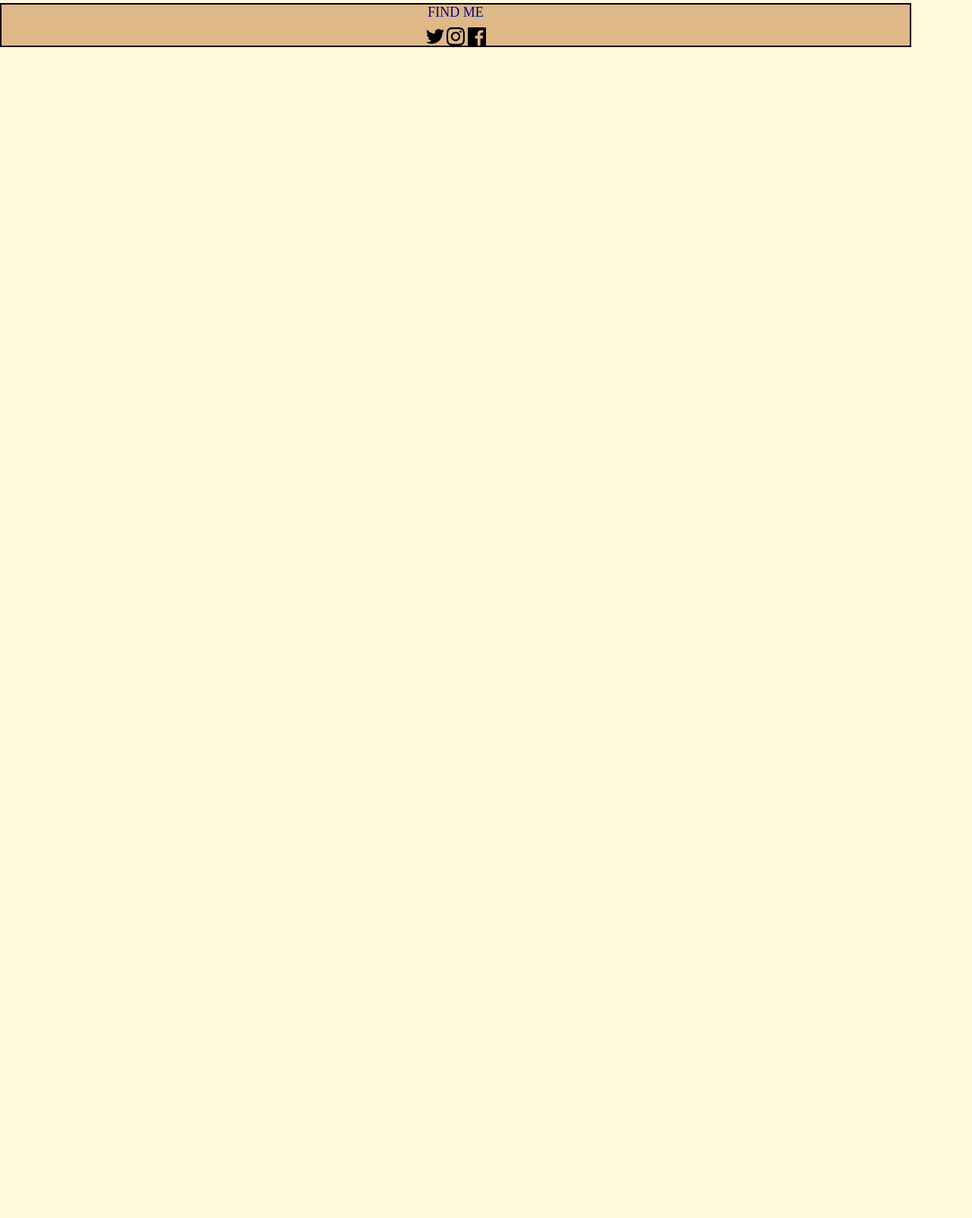
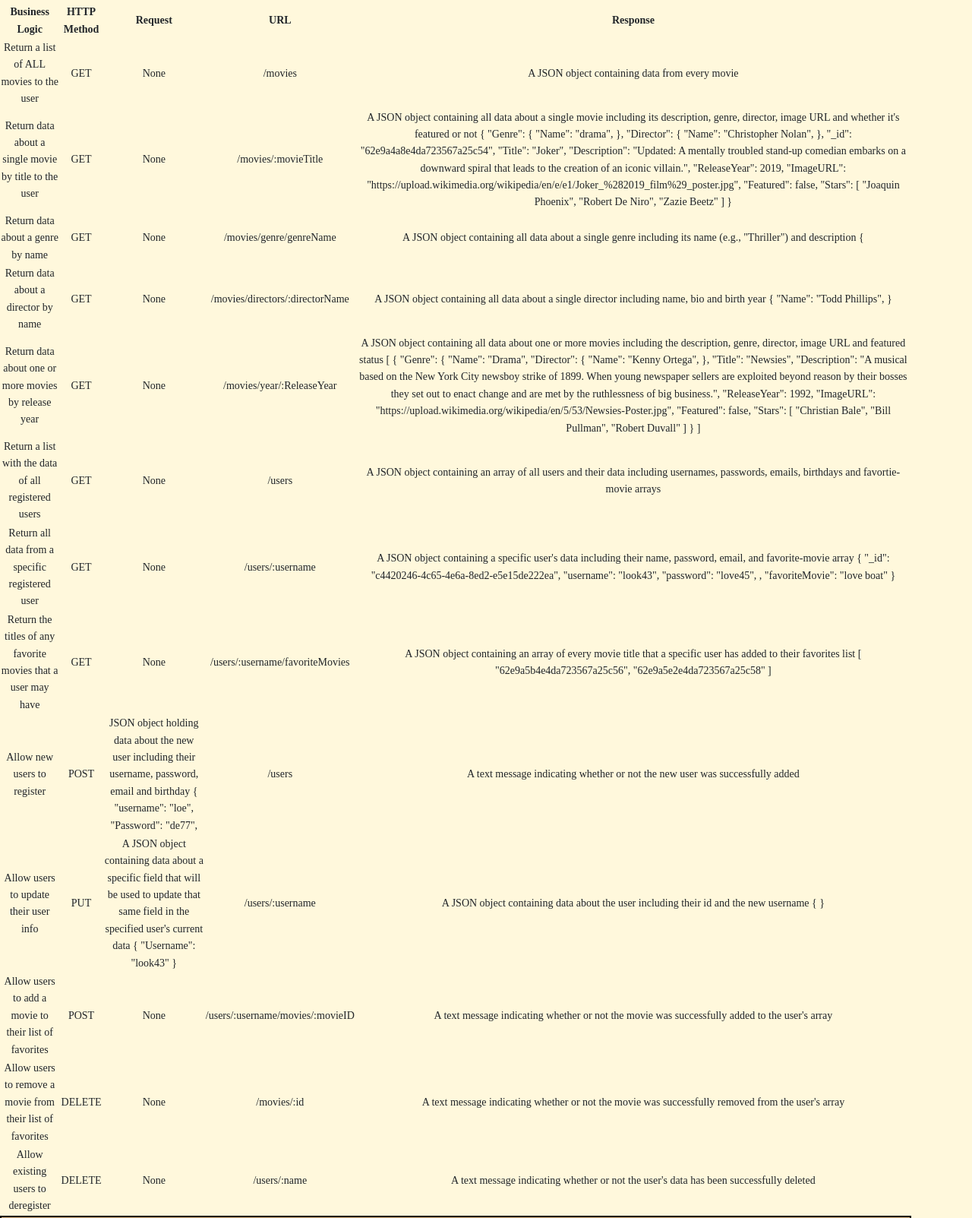
Before and after one commit to massouty/movie_api-4, a website: page public/documentation.html in a window 1280 px wide. Shown: the part 896-2499 px from the top of the page at 76% size. Before the commit the page ends 958 px from the top, so only its background shows below. Drawn offline with nearby package versions, Linux system fonts and the light colour scheme; a web font is replaced by a local one.

Commit message:
Update documentation.html
if applied , this commit will have edited all REST API PROCESS

```diff
--- a/public/documentation.html
+++ b/public/documentation.html
@@ -65,6 +65,210 @@
           <a href="#" class="button1" download target="blank">Watch Our Comedy Movies </a>
         </div>
       </div><br>
+      <div>
+        <table class="description-table">
+    <tr>
+      <th>Business Logic</th>
+      <th>HTTP Method</th>
+      <th>Request</th>
+      <th>URL</th>
+      <th>Response</th>
+    </tr>
+    <tr>
+      <td>Return a list of ALL movies to the user</td>
+      <td>GET</td>
+      <td>None</td>
+      <td>/movies</td>
+      <td>A JSON object containing data from every movie</td>
+    </tr>
+    <tr>
+      <td>Return data about a single movie by title to the user</td>
+      <td>GET</td>
+      <td>None</td>
+      <td>/movies/:movieTitle</td>
+      <td>A JSON object containing all data about a single movie including its description, genre, director, image URL and whether it's featured or not
+<span class="example-text">
+{
+  "Genre": {
+      "Name": "drama",
+
+  },
+  "Director": {
+      "Name": "Christopher Nolan",
+
+  },
+  "_id": "62e9a4a8e4da723567a25c54",
+  "Title": "Joker",
+  "Description": "Updated: A mentally troubled stand-up comedian embarks on a downward spiral that leads to the creation of an iconic villain.",
+  "ReleaseYear": 2019,
+  "ImageURL": "https://upload.wikimedia.org/wikipedia/en/e/e1/Joker_%282019_film%29_poster.jpg",
+  "Featured": false,
+  "Stars": [
+      "Joaquin Phoenix",
+      "Robert De Niro",
+      "Zazie Beetz"
+  ]
+}
+</span>
+      </td>
+    </tr>
+    <tr>
+      <td>Return data about a genre by name</td>
+      <td>GET</td>
+      <td>None</td>
+      <td>/movies/genre/genreName</td>
+      <td>A JSON object containing all data about a single genre including its name (e.g., "Thriller") and description
+<span class="example-text">
+{
+</span>
+      </td>
+    </tr>
+    <tr>
+      <td>Return data about a director by name</td>
+      <td>GET</td>
+      <td>None</td>
+      <td>/movies/directors/:directorName</td>
+      <td>A JSON object containing all data about a single director including name, bio and birth year
+<span class="example-text">
+{
+
+  "Name": "Todd Phillips",
+
+}
+</span>
+      </td>
+    </tr>
+    <tr>
+      <td>Return data about one or more movies by release year</td>
+      <td>GET</td>
+      <td>None</td>
+      <td>/movies/year/:ReleaseYear</td>
+      <td>A JSON object containing all data about one or more movies including the description, genre, director, image URL and featured status
+<span class="example-text">
+[
+  {
+    "Genre": {
+        "Name": "Drama",
+
+    "Director": {
+        "Name": "Kenny Ortega",
+
+    },
+
+    "Title": "Newsies",
+    "Description": "A musical based on the New York City newsboy strike of 1899. When young newspaper sellers are exploited beyond reason by their bosses they set out to enact change and are met by the ruthlessness of big business.",
+    "ReleaseYear": 1992,
+    "ImageURL": "https://upload.wikimedia.org/wikipedia/en/5/53/Newsies-Poster.jpg",
+    "Featured": false,
+    "Stars": [
+        "Christian Bale",
+        "Bill Pullman",
+        "Robert Duvall"
+    ]
+  }
+]
+</span>
+      </td>
+    </tr>
+    <tr>
+      <td>Return a list with the data of all registered users</td>
+      <td>GET</td>
+      <td>None</td>
+      <td>/users</td>
+      <td>A JSON object containing an array of all users and their data including usernames,
+        passwords, emails, birthdays and favortie-movie arrays
+      </td>
+    </tr>
+    <tr>
+      <td>Return all data from a specific registered user</td>
+      <td>GET</td>
+      <td>None</td>
+      <td>/users/:username</td>
+      <td>A JSON object containing a specific user's data including their name,
+        password, email,  and favorite-movie array
+<span class="example-text">
+{
+  "_id": "c4420246-4c65-4e6a-8ed2-e5e15de222ea",
+  "username": "look43",
+  "password": "love45",
+  ,
+  "favoriteMovie": "love boat"
+
+}
+</span>
+      </td>
+    </tr>
+    <tr>
+      <td>Return the titles of any favorite movies that a user may have</td>
+      <td>GET</td>
+      <td>None</td>
+      <td>/users/:username/favoriteMovies</td>
+      <td>A JSON object containing an array of every movie title that a specific user has added to their favorites list
+<span class="example-text">
+[
+  "62e9a5b4e4da723567a25c56",
+  "62e9a5e2e4da723567a25c58"
+]
+</span>
+      </td>
+    </tr>
+    <tr>
+      <td>Allow new users to register</td>
+      <td>POST</td>
+      <td>JSON object holding data about the new user including their username, password, email and birthday
+<span class="example-text">
+{
+  "username": "loe",
+  "Password": "de77",
+
+</span>
+      </td>
+      <td>/users</td>
+      <td>A text message indicating whether or not the new user was successfully added</td>
+    </tr>
+    <tr>
+      <td>Allow users to update their user info</td>
+      <td>PUT</td>
+      <td>A JSON object containing data about a specific field that will be used to
+        update that same field in the specified user's current data
+<span class="example-text">
+{
+  "Username": "look43"
+}
+</span>
+      </td>
+      <td>/users/:username</td>
+      <td>A JSON object containing data about the user including their id and the new username
+<span class="example-text">
+  {
+
+
+}
+</span>
+      </td>
+    </tr>
+    <tr>
+      <td>Allow users to add a movie to their list of favorites</td>
+      <td>POST</td>
+      <td>None</td>
+      <td>/users/:username/movies/:movieID</td>
+      <td>A text message indicating whether or not the movie was successfully added to the user's array</td>
+    </tr>
+    <tr>
+      <td>Allow users to remove a movie from their list of favorites</td>
+      <td>DELETE</td>
+      <td>None</td>
+      <td>/movies/:id</td>
+      <td>A text message indicating whether or not the movie was successfully removed from the user's array</td>
+    </tr>
+    <tr>
+      <td>Allow existing users to deregister</td>
+      <td>DELETE</td>
+      <td>None</td>
+      <td>/users/:name</td>
+      <td>A text message indicating whether or not the user's data has been successfully deleted</td>
+    </tr>
+  </table>
 
 
         <footer class="footer-page">
@@ -91,6 +295,7 @@
 
             </div>
 
+
         </footer>
 
 
```
